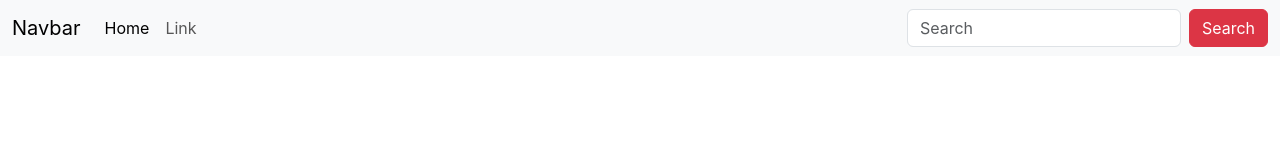
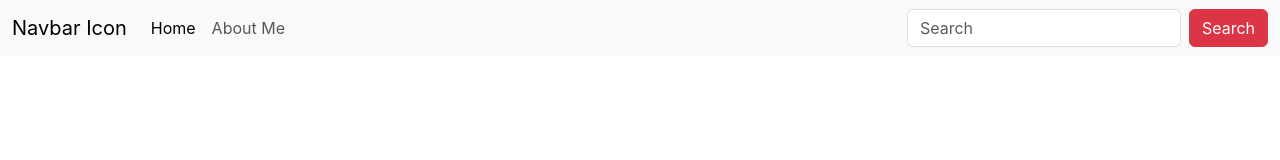
Before and after one commit to rachitpoudel101/React_Toturial, a React (Create React App) app in the folder frontend/: page / in a window 1280 px wide. Shown: the top 160 px of the page. Built offline with nearby package versions, Linux system fonts and the light colour scheme.

Commit message:
Understanding Props and PropTypes in React more details.

```diff
--- a/frontend/src/App.js
+++ b/frontend/src/App.js
@@ -4,7 +4,7 @@
 
 function App() {
   return (
-    <Navbar/>
+    <Navbar title="Navbar Icon" about="About Me"/>
   );
 }
 
--- a/frontend/src/component/Navbar.js
+++ b/frontend/src/component/Navbar.js
@@ -1,10 +1,11 @@
 import React from 'react'
+import PropTypes from 'prop-types'
 
-export default function Navbar() {
+export default function Navbar(props) {
   return (
     <nav className="navbar navbar-expand-lg bg-body-tertiary">
   <div className="container-fluid">
-    <a className="navbar-brand" href="/">Navbar</a>
+    <a className="navbar-brand" href="/">{props.title}</a>
     <button className="navbar-toggler" type="button" data-bs-toggle="collapse" data-bs-target="#navbarSupportedContent" aria-controls="navbarSupportedContent" aria-expanded="false" aria-label="Toggle navigation">
       <span className="navbar-toggler-icon"></span>
     </button>
@@ -14,7 +15,7 @@
           <a className="nav-link active" aria-current="page" href="/">Home</a>
         </li>
         <li className="nav-item">
-          <a className="nav-link" href="/">Link</a>
+          <a className="nav-link" href="/">{props.about}</a>
         </li>
       </ul>
       <form className="d-flex" role="search">
@@ -26,3 +27,11 @@
 </nav>
   )
 }
+Navbar.propTypes ={
+    title: PropTypes.string,
+    about: PropTypes.string
+}
+Navbar.defaultProps = {
+    title: 'set title here',
+    about: 'set about here'
+};
```
